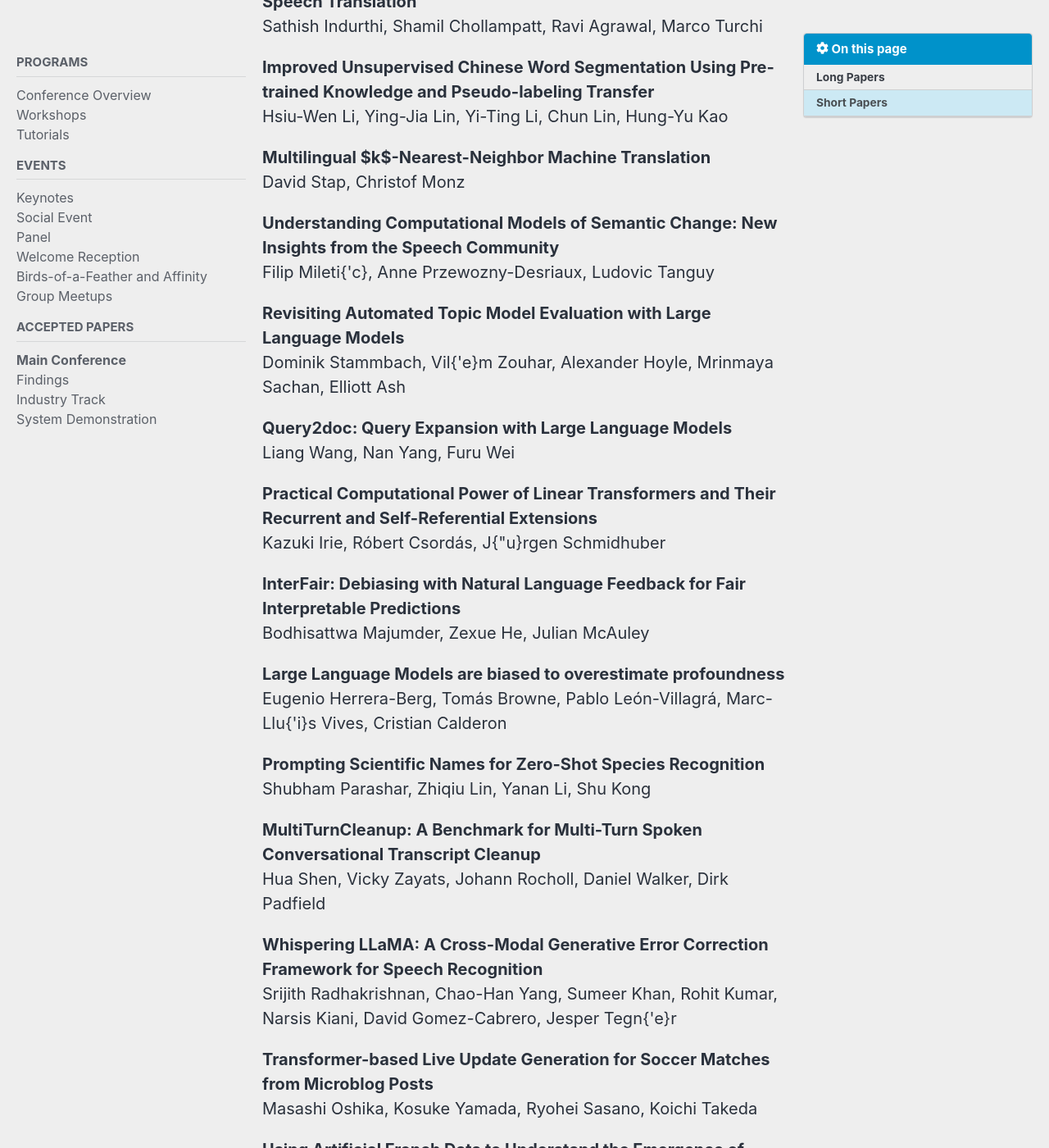
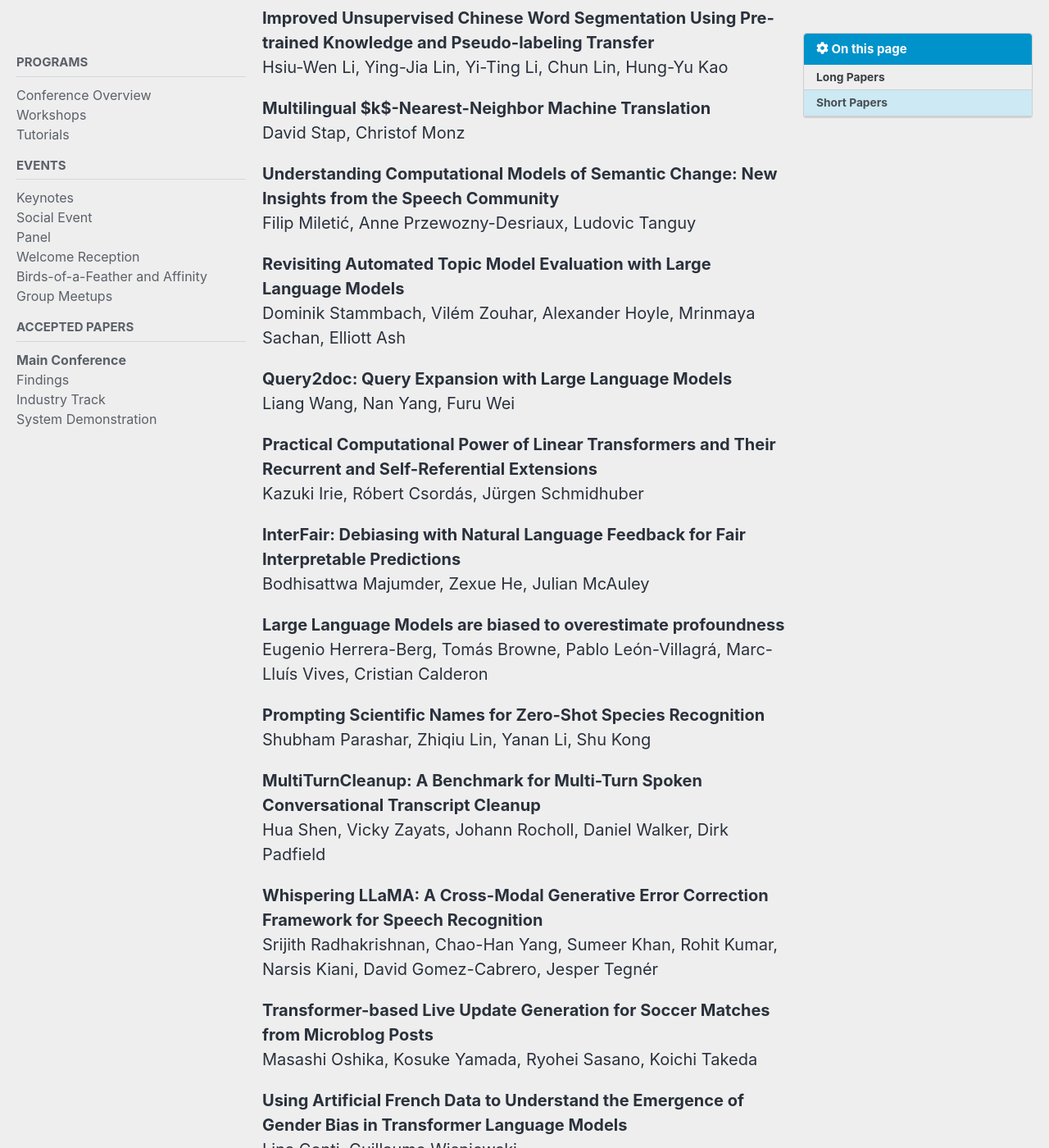
Before and after one commit to acl-org/emnlp-2023, a Jekyll site: the page built from _pages/program/accepted_main_conference.md, in a window 1280 px wide and 1400 px high, scrolled down 116579 px. Shown: the whole window at 82% size. Built offline with Jekyll 4.4.1, drawn with Linux system fonts in a browser that asks for light colours; cached includes are drawn as plain includes; nearby versions of some CDN libraries; some of the changed text lies outside the part shown.

Commit message:
Update accepted_main_conference.md

```diff
--- a/_pages/program/accepted_main_conference.md
+++ b/_pages/program/accepted_main_conference.md
@@ -611,7 +611,7 @@
 
 **SciRepEval: A Multi-Format Benchmark for Scientific Document Representations**<br/>Amanpreet Singh, Mike D'Arcy, Arman Cohan, Doug Downey, Sergey Feldman
 
-**A Diachronic Perspective on User Trust in AI under Uncertainty**<br/>Shehzaad Dhuliawala, Vil{\'e}m Zouhar, Mennatallah El-Assady, Mrinmaya Sachan
+**A Diachronic Perspective on User Trust in AI under Uncertainty**<br/>Shehzaad Dhuliawala, Vilém Zouhar, Mennatallah El-Assady, Mrinmaya Sachan
 
 **CT-GAT: Cross-Task Generative Adversarial Attack based on Transferability**<br/>Minxuan Lv, Chengwei Dai, Kun Li, Wei Zhou, Songlin Hu
 
@@ -1279,11 +1279,11 @@
 
 **Expository Text Generation: Imitate, Retrieve, Paraphrase**<br/>Nishant Balepur, Jie Huang, Kevin Chang
 
-**Enhancing Textbooks with Visuals from the Web for Improved Learning**<br/>Janvijay Singh, Vil{\'e}m Zouhar, Mrinmaya Sachan
+**Enhancing Textbooks with Visuals from the Web for Improved Learning**<br/>Janvijay Singh, Vilém Zouhar, Mrinmaya Sachan
 
 **Continual Event Extraction with Semantic Confusion Rectification**<br/>Zitao Wang, Xinyi Wang, Wei Hu
 
-**An Empirical Study of Translation Hypothesis Ensembling with Large Language Models**<br/>António Farinhas, Jos{\'e} de Souza, Andre Martins
+**An Empirical Study of Translation Hypothesis Ensembling with Large Language Models**<br/>António Farinhas, José de Souza, Andre Martins
 
 **Visually-Situated Natural Language Understanding with Contrastive Reading Model and Frozen Large Language Models**<br/>Geewook Kim, Hodong Lee, Daehee Kim, Haeji Jung, Sanghee Park, Yoonsik Kim, Sangdoo Yun, Taeho Kil, Bado Lee, Seunghyun Park
 
@@ -1972,23 +1972,23 @@
 
 **Multilingual $k$-Nearest-Neighbor Machine Translation**<br/>David Stap, Christof Monz
 
-**Understanding Computational Models of Semantic Change: New Insights from the Speech Community**<br/>Filip Mileti{\'c}, Anne Przewozny-Desriaux, Ludovic Tanguy
-
-**Revisiting Automated Topic Model Evaluation with Large Language Models**<br/>Dominik Stammbach, Vil{\'e}m Zouhar, Alexander Hoyle, Mrinmaya Sachan, Elliott Ash
+**Understanding Computational Models of Semantic Change: New Insights from the Speech Community**<br/>Filip Miletić, Anne Przewozny-Desriaux, Ludovic Tanguy
+
+**Revisiting Automated Topic Model Evaluation with Large Language Models**<br/>Dominik Stammbach, Vilém Zouhar, Alexander Hoyle, Mrinmaya Sachan, Elliott Ash
 
 **Query2doc: Query Expansion with Large Language Models**<br/>Liang Wang, Nan Yang, Furu Wei
 
-**Practical Computational Power of Linear Transformers and Their Recurrent and Self-Referential Extensions**<br/>Kazuki Irie, Róbert Csordás, J{\"u}rgen Schmidhuber
+**Practical Computational Power of Linear Transformers and Their Recurrent and Self-Referential Extensions**<br/>Kazuki Irie, Róbert Csordás, Jürgen Schmidhuber
 
 **InterFair: Debiasing with Natural Language Feedback for Fair Interpretable Predictions**<br/>Bodhisattwa Majumder, Zexue He, Julian McAuley
 
-**Large Language Models are biased to overestimate profoundness**<br/>Eugenio Herrera-Berg, Tomás Browne, Pablo León-Villagrá, Marc-Llu{\'i}s Vives, Cristian Calderon
+**Large Language Models are biased to overestimate profoundness**<br/>Eugenio Herrera-Berg, Tomás Browne, Pablo León-Villagrá, Marc-Lluís Vives, Cristian Calderon
 
 **Prompting Scientific Names for Zero-Shot Species Recognition**<br/>Shubham Parashar, Zhiqiu Lin, Yanan Li, Shu Kong
 
 **MultiTurnCleanup: A Benchmark for Multi-Turn Spoken Conversational Transcript Cleanup**<br/>Hua Shen, Vicky Zayats, Johann Rocholl, Daniel Walker, Dirk Padfield
 
-**Whispering LLaMA: A Cross-Modal Generative Error Correction Framework for Speech Recognition**<br/>Srijith Radhakrishnan, Chao-Han Yang, Sumeer Khan, Rohit Kumar, Narsis Kiani, David Gomez-Cabrero, Jesper Tegn{\'e}r
+**Whispering LLaMA: A Cross-Modal Generative Error Correction Framework for Speech Recognition**<br/>Srijith Radhakrishnan, Chao-Han Yang, Sumeer Khan, Rohit Kumar, Narsis Kiani, David Gomez-Cabrero, Jesper Tegnér
 
 **Transformer-based Live Update Generation for Soccer Matches from Microblog Posts**<br/>Masashi Oshika, Kosuke Yamada, Ryohei Sasano, Koichi Takeda
 
@@ -2016,7 +2016,7 @@
 
 **Cabbage Sweeter than Cake? Analysing the Potential of Large Language Models for Learning Conceptual Spaces**<br/>Usashi Chatterjee, Amit Gajbhiye, Steven Schockaert
 
-**Large-scale similarity search with Optimal Transport**<br/>Cl{\'e}a Laouar, Yuki Takezawa, Makoto Yamada
+**Large-scale similarity search with Optimal Transport**<br/>Cléa Laouar, Yuki Takezawa, Makoto Yamada
 
 **FedTherapist: Mental Health Monitoring with User-Generated Linguistic Expressions on Smartphones via Federated Learning**<br/>Jaemin Shin, Hyungjun Yoon, Seungjoo Lee, Sungjoon Park, Yunxin Liu, Jinho Choi, Sung-Ju Lee
 
```
Also changed, not shown: other parts of _pages/program/accepted_main_conference.md (+30 -30 lines).
